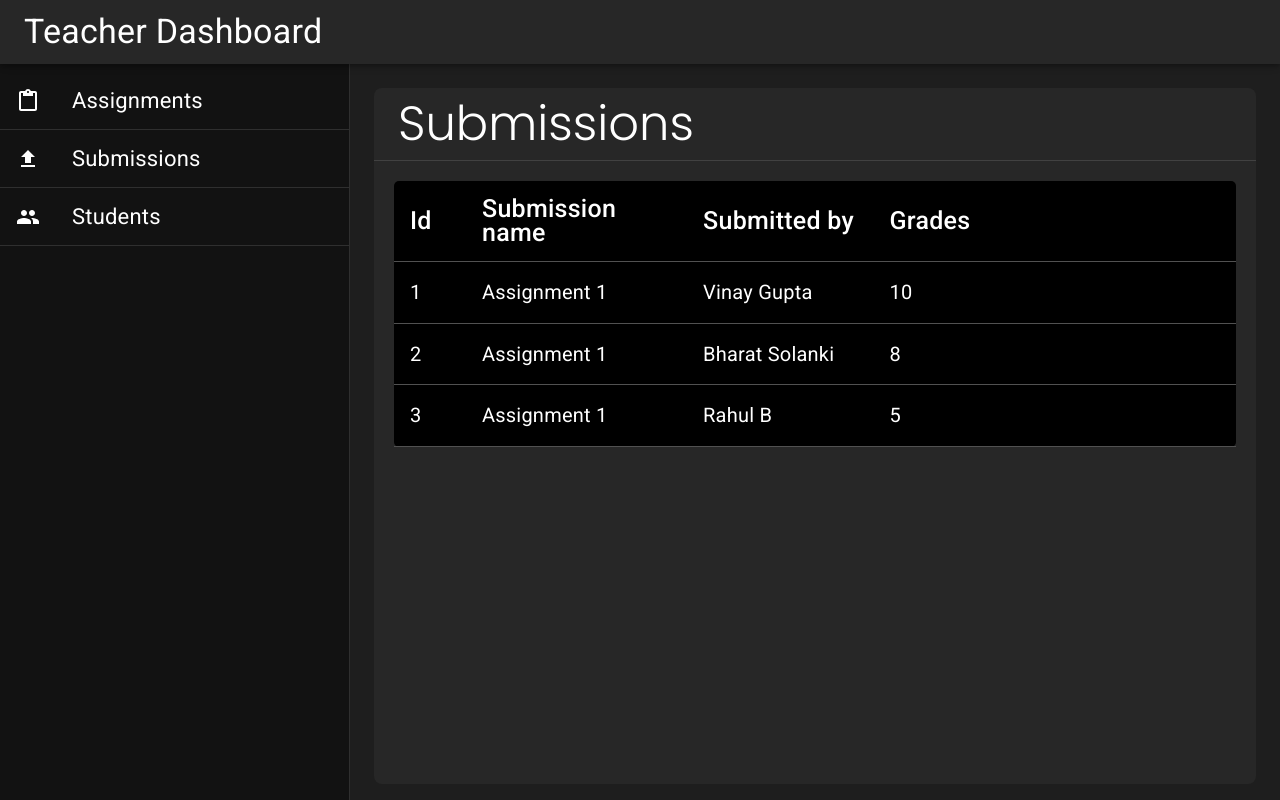
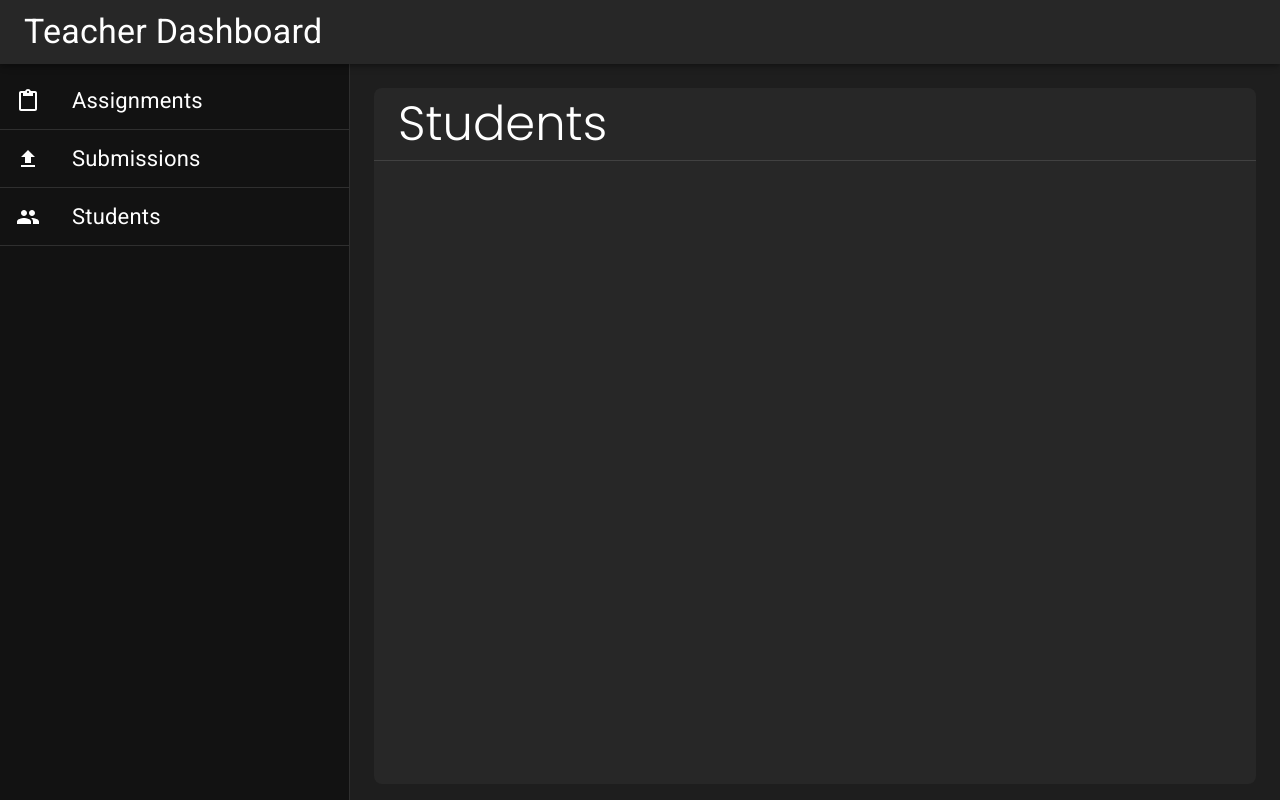
Before and after one commit to WinayGupta777/Assignment_Management, a React (Create React App) app in the folder frontend/: page / in a window 1280 px wide. Built offline with nearby package versions, Linux system fonts and the light colour scheme.

Commit message:
Created StudentPage component; Content added in page;

```diff
--- a/frontend/src/components/DashboardMain.js
+++ b/frontend/src/components/DashboardMain.js
@@ -1,7 +1,7 @@
 import { AppBar, Box, Toolbar, Typography } from '@mui/material';
 import React from 'react'
 import DrawerComponent from './DrawerComponent';
-import SubmissionPage from './SubmissionPage';
+import StudentPage from './StudentPage';
 
 const DashboardMain = () => {
     return (
@@ -14,7 +14,7 @@ const DashboardMain = () => {
 
             <DrawerComponent />
 
-            <SubmissionPage />
+            <StudentPage />
         </Box>
     )
 }
--- /dev/null
+++ b/frontend/src/components/StudentPage.js
@@ -0,0 +1,30 @@
+import React from 'react';
+import { Box, Divider, Typography, Table, TableCell, TableContainer, TableHead, TableRow, TableBody } from '@mui/material';
+
+
+const StudentPage = () => {
+    const drawerSpace = "350px";
+    const AppbarSpace = "64px";
+    return (
+        <Box
+            component="main"
+            sx={{
+                ml: drawerSpace, pt: AppbarSpace,
+                height: `calc(100vh - ${AppbarSpace})`,
+            }}
+        >
+            <Box
+                sx={{
+                    mt: 3, ml: 3, mr: 3, height: `calc(95vh - ${AppbarSpace})`,
+                    backgroundColor: '#272727', borderRadius: 2
+                }}
+            >
+                <Typography variant='h3' sx={{ p: 1, pl: 3, fontFamily: 'Poppins' }}>Students</Typography>
+                <Divider />
+
+            </Box>
+        </Box>
+    )
+}
+
+export default StudentPage;
```
